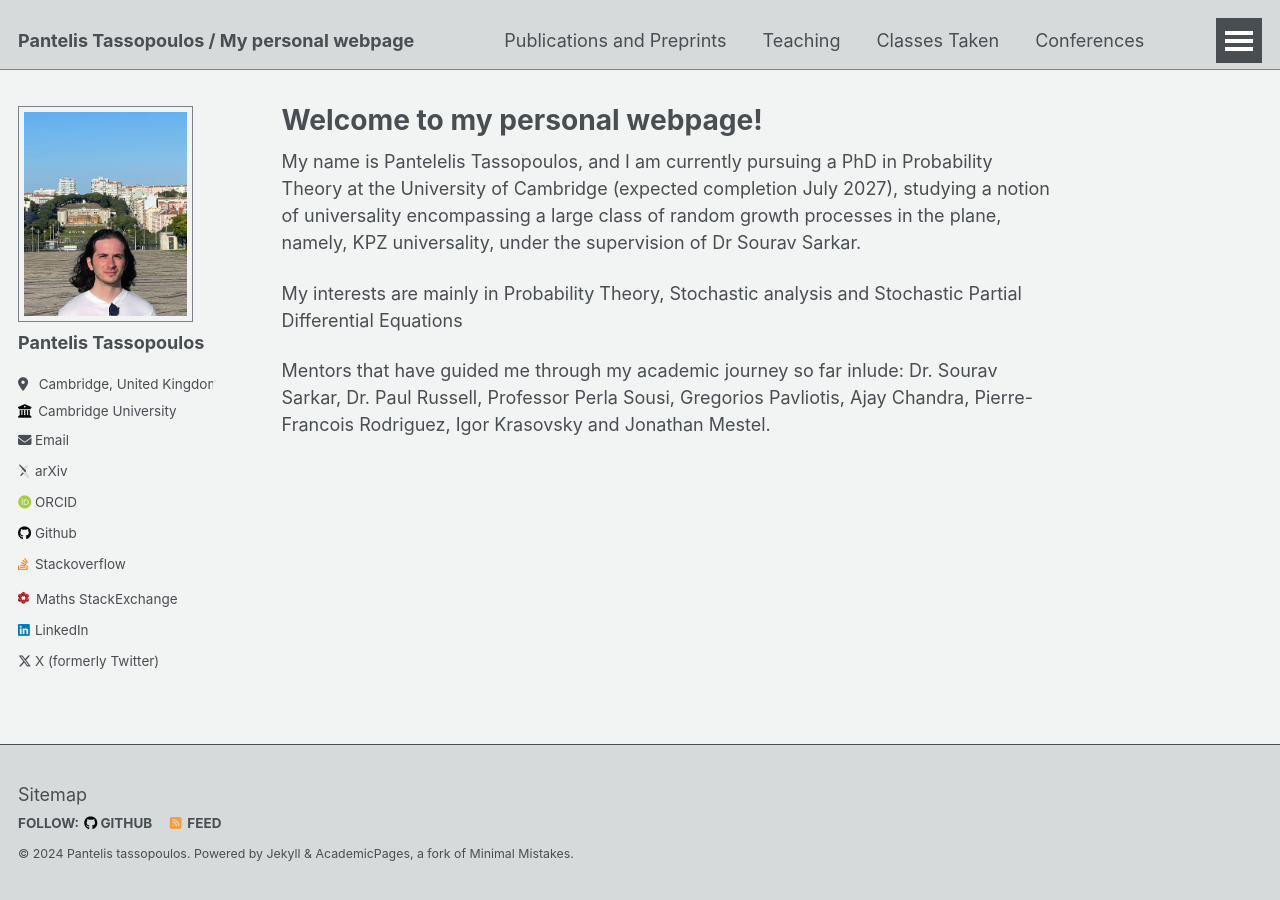
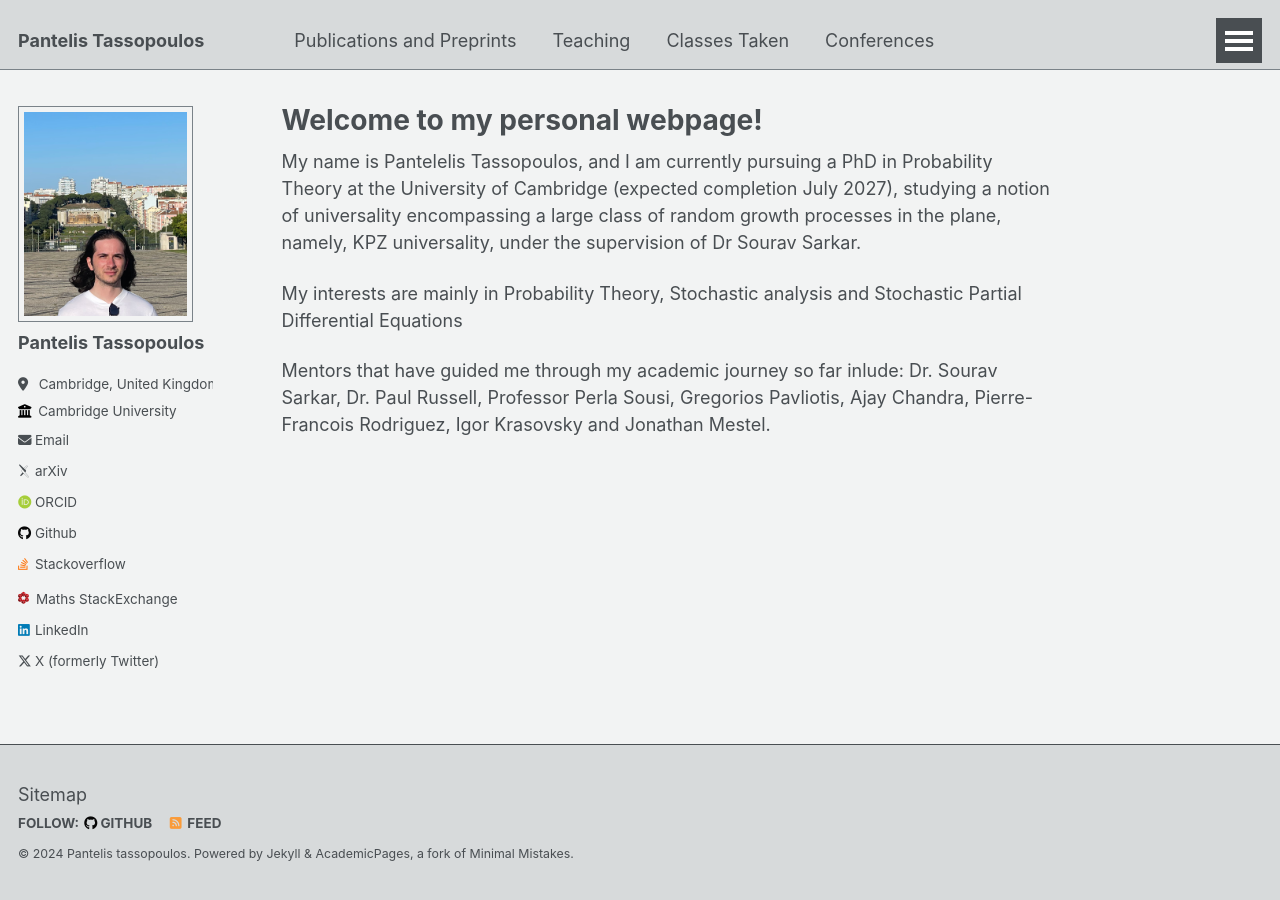
Before and after one commit to PantelisTass/PantelisTass.github.io, a Jekyll site: the page built from _pages/about.md, in a window 1280 px wide. Built offline with Jekyll 4.4.1, drawn with Linux system fonts in a browser that asks for light colours; some web fonts are replaced.

Commit message:
minor edits for arxiv submission

```diff
--- a/_config.yml
+++ b/_config.yml
@@ -8,7 +8,7 @@
 
 # Basic Site Settings
 locale                   : "en-US"
-title                    : "Pantelis Tassopoulos / My personal webpage"
+title                    : "Pantelis Tassopoulos"
 title_separator          : "-"
 name                     : &name "Pantelis tassopoulos"
 description              : &description "This is my personal website, still at a working stage, where I aim to include my academic work/interests and beyond!"
```
